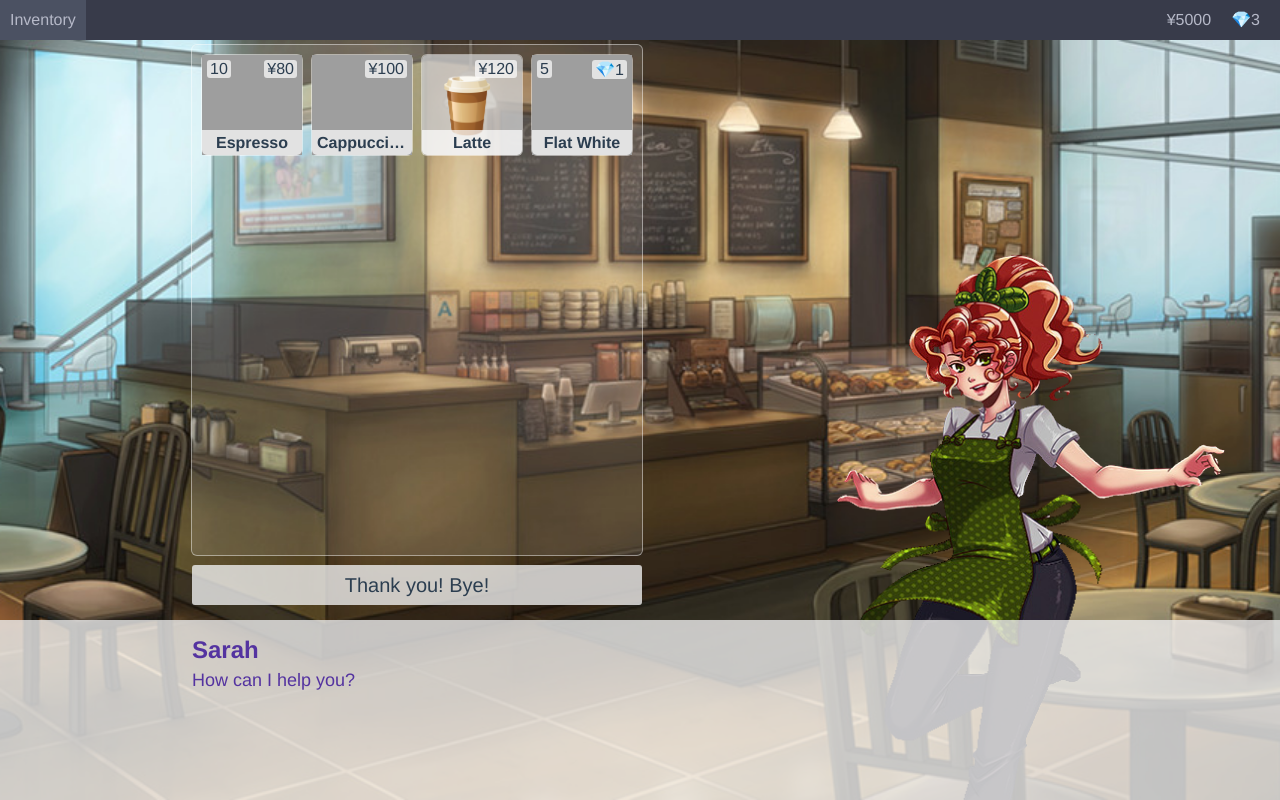
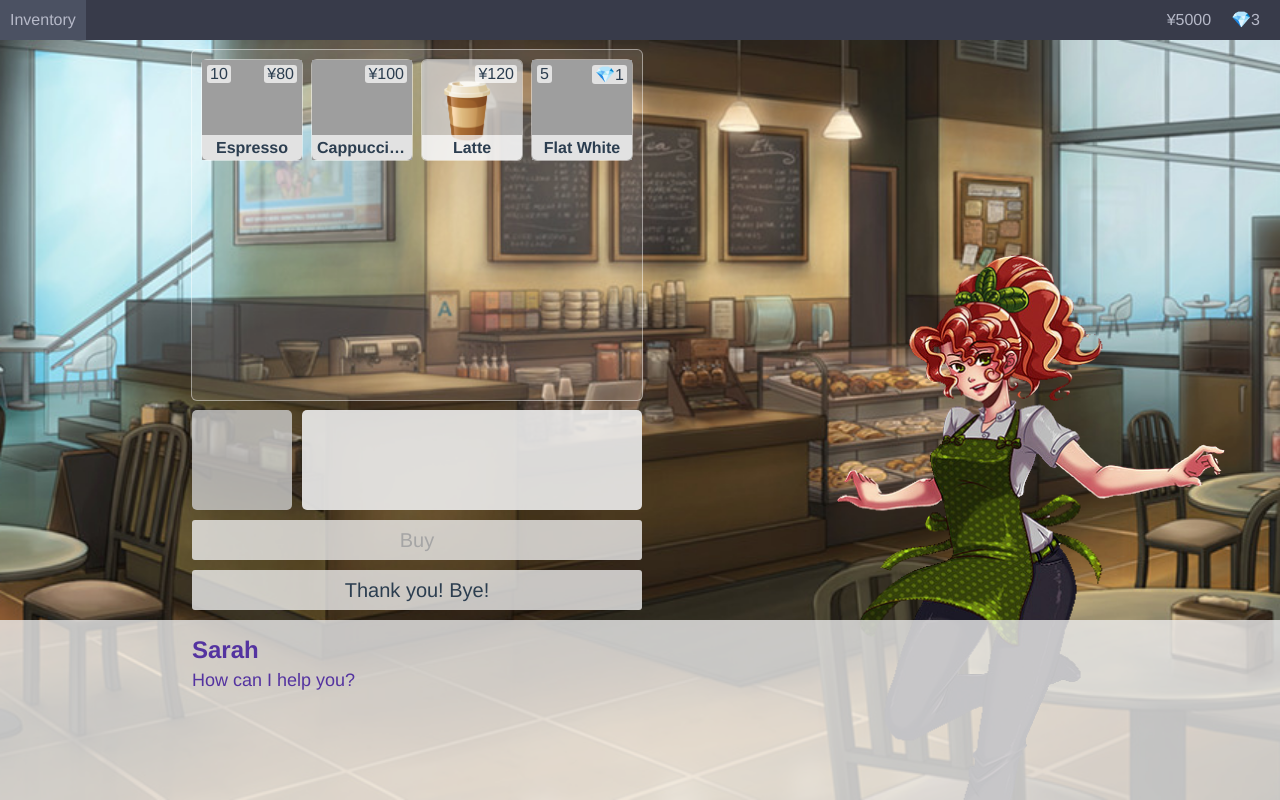
Before and after one commit to SoulEvans07/vn-template, a React (Create React App) app: page / in a window 1280 px wide. Built offline with nearby package versions, Linux system fonts and the light colour scheme; grey boxes are pictures that could not be loaded.

Commit message:
store selection done

```diff
--- a/src/components/DialogPanel.jsx
+++ b/src/components/DialogPanel.jsx
@@ -18,7 +18,12 @@ class DialogPanel extends Component{
       props.actions.setDialog([storyStart])
     }
 
+    this.state = {
+      selectedItem: null
+    }
+
     this.continue = this.continue.bind(this)
+    this.selectItem = this.selectItem.bind(this)
     this.buy = this.buy.bind(this)
     this.renderChoices = this.renderChoices.bind(this)
     this.renderOption = this.renderOption.bind(this)
@@ -44,8 +49,17 @@ class DialogPanel extends Component{
     }
   }
 
-  buy(selectedItem, fromStore) {
-    this.props.actions.buyItem('player', fromStore, selectedItem)
+  selectItem(item) {
+    return (event) => {
+      event.stopPropagation()
+      this.setState({ selectedItem: item })
+    }
+  }
+
+  buy() {
+    const { currentDialog, actions } = this.props
+    const { selectedItem } = this.state
+    actions.buyItem('player', currentDialog.scene.store, selectedItem)
   }
 
   renderOption(option, index) {
@@ -79,7 +93,8 @@ class DialogPanel extends Component{
   }
 
   renderItem(item, index) {
-    const { currentDialog, player } = this.props
+    const { player } = this.props
+    if (item !== null) {
       const displayName = itemMap[item.name].displayName
       const description = itemMap[item.name].description
       const amount = item.amount
@@ -90,7 +105,7 @@ class DialogPanel extends Component{
 
       return (
         <div className={`item-card ${amount !== 0 && haveEnoughMoney ? '' : 'disabled'}` } key={item.name + index} title={description}
-        onClick={() => this.buy(item, currentDialog.scene.store)} >
+          onClick={this.selectItem(item)} >
           <img className="image" src={itemMap[item.name].img} alt={item.name}/>
           {amount !== undefined && <div className={`amount-label ${outOfStock ? 'out-of-stock' : ''}`}>{`${amount}`}</div>}
           <div className={`price-label ${haveEnoughMoney ? '' : 'not-enough-money'}`}>{`${symbol}${price}`}</div>
@@ -99,24 +114,40 @@ class DialogPanel extends Component{
           </div>
         </div>
       )
+    } else {
+      return (
+        <div className="item-card" key={`empty-${index}`}></div>
+      )
+    }
   }
 
   renderStore(dialog) {
-    const { next } = dialog
+    const { selectedItem } = this.state
     const { actions } = this.props
     const { items } = dialog.scene.store
 
-    const exitStoreOption = story[next[0]]
+    const exitStoreOption = story[dialog.next[0]]
+    const selectedItemDescription = selectedItem !== null ? itemMap[selectedItem.name].description : null
+    let selectedStoreItem = null
+    if (selectedItem) {
+      selectedStoreItem = { ...selectedItem, ...items[selectedItem.name] }
+    }
 
     return (
       <div className="store dialog-options">
-        <div className="store-front">
+        <div className="store-front" onClick={this.selectItem(null)}>
           { Object.entries(items).map((entry, index) => {
             const item = { name: entry[0], ...entry[1] }
-            return (
-              this.renderItem(item, index)
-            )
+            return this.renderItem(item, index)
           })}
+        </div>
+        <div className="item-description">
+          { this.renderItem(selectedStoreItem) }
+          <div className="description">{ selectedItemDescription }</div>
+        </div>
+        <div className={`option ${selectedItem === null ? 'disabled' : ''}`}
+          onClick={() => selectedItem && this.buy()}>
+          Buy
         </div>
         <div className="option" onClick={() => actions.setDialog(exitStoreOption.next)}>
           { exitStoreOption.text }
--- a/src/components/DialogPanel.scss
+++ b/src/components/DialogPanel.scss
@@ -72,17 +72,19 @@ $card-size: 100px;
 
     &.store {
       align-items: unset;
-      padding: 0 $side-padding;
+      padding: 10px $side-padding;
+      height: calc(100% - #{$textbox-height} - 20px - 20px);
 
       .option {
         width: calc(#{$card-size} * #{$store-width} + 10px * #{$store-width});
         padding: 0 5px;
+        margin: 10px 0 0;
       }
 
       .store-front {
         background: rgba(255, 255, 255, 0.1);
         border-radius: 5px;
-        height: calc(#{$card-size} * 5);
+        flex-grow: 1;
         width: calc(#{$card-size} * #{$store-width} + 10px * #{$store-width});
         max-width: calc(#{$card-size} * #{$store-width} + 10px * #{$store-width});
         box-shadow: 0 0 0 1px rgba(255, 255, 255, 0.5);
@@ -90,6 +92,7 @@ $card-size: 100px;
         overflow-y: scroll;
         padding: 5px;
         flex-direction: row;
+      }
 
       .item-card {
         display: inline-flex;
@@ -100,6 +103,7 @@ $card-size: 100px;
         background: rgba(204, 204, 204, 0.8);
         box-shadow: 0 0 0 1px rgba(255, 255, 255, 0.5);
         border-radius: 5px;
+        flex-shrink: 0;
 
         &:hover:not(.disabled) {
           background: rgba(238, 238, 238, 0.8);
@@ -180,6 +184,34 @@ $card-size: 100px;
           }
         }
       }
+
+      .item-description {
+        margin: 10px 0 0;
+        height: 100px;
+        width: calc(#{$card-size} * #{$store-width} + 10px * #{$store-width} + 10px);
+        max-width: calc(#{$card-size} * #{$store-width} + 10px * #{$store-width} + 10px);
+        display: flex;
+        flex-direction: row;
+
+        .item-card {
+          margin: 0 10px 0 0;
+          box-shadow: none;
+
+          &:hover, &:active {
+            box-shadow: none;
+            background: rgba(204, 204, 204, 0.8);
+          }
+        }
+
+        .description {
+          padding: 5px;
+          overflow: hidden;
+          overflow-y: scroll;
+          border-radius: 5px;
+          background: rgba(238, 238, 238, 0.9);
+          width: calc(#{$card-size} * #{$store-width} + 10px * #{$store-width} - #{$card-size});
+          max-width: calc(#{$card-size} * #{$store-width} + 10px * #{$store-width} - #{$card-size});
+        }
       }
     }
   }
```
Lines whose indentation alone changed are shown as unchanged.
